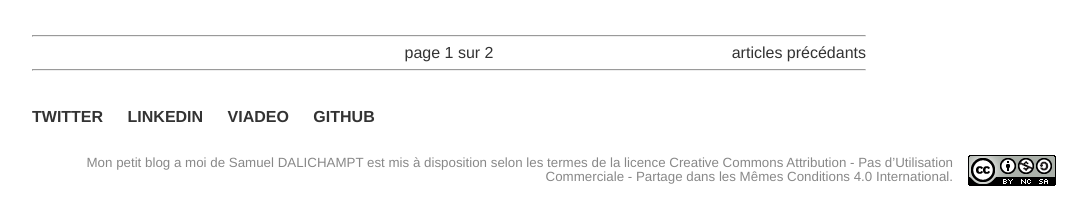
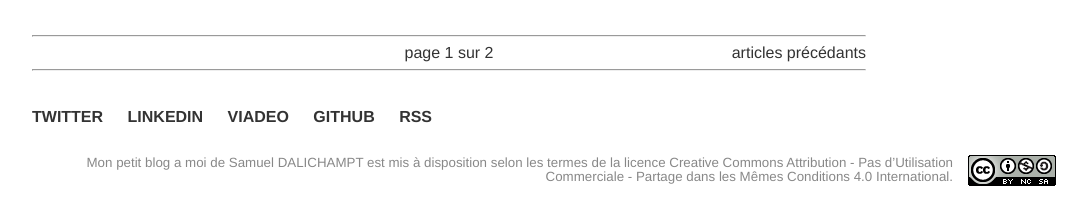
Before and after one commit to sdalichampt/sdalichampt.github.io, a Jekyll site: the page built from index.html, in a window 1280 px wide. Shown: the part 1755-1970 px from the top of the page, without its empty margins (96-1183 px from the left). Built offline with Jekyll 4.4.1, drawn with Linux system fonts in a browser that asks for light colours; the list of posts is cut into pages by our own code.

Commit message:
liens vers flux RSS

```diff
--- a/_data/footer.yml
+++ b/_data/footer.yml
@@ -11,3 +11,6 @@
 
 - title: Github
   url: http://github.com/sdalichampt
+
+- title: RSS
+  url: /atom/
```
